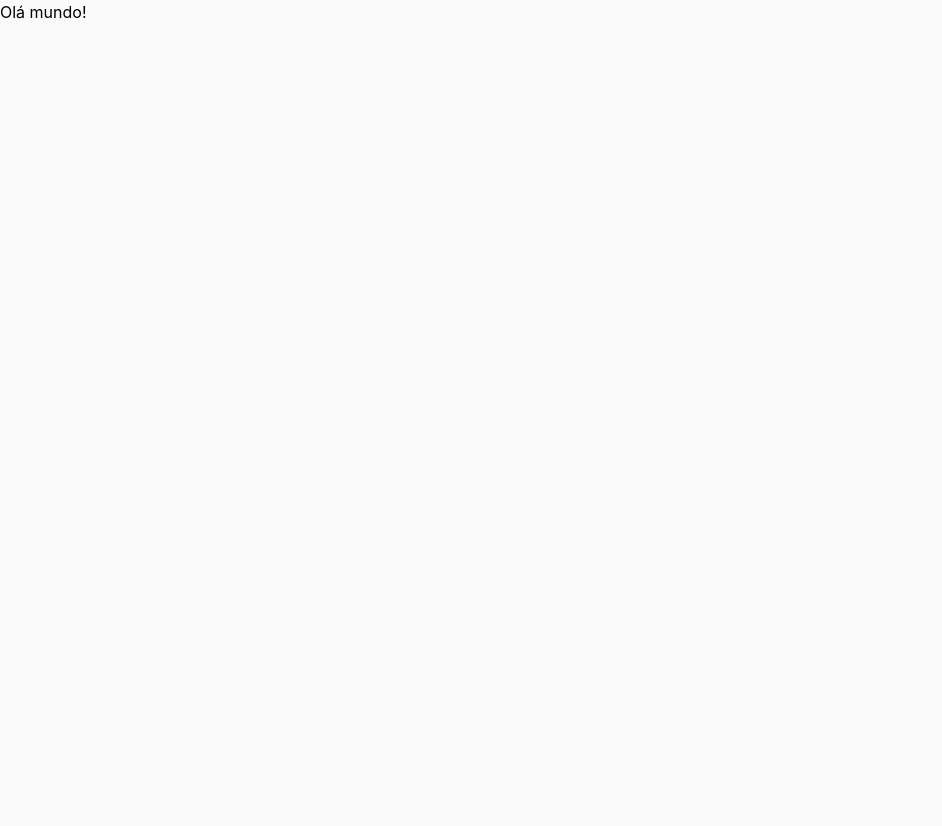
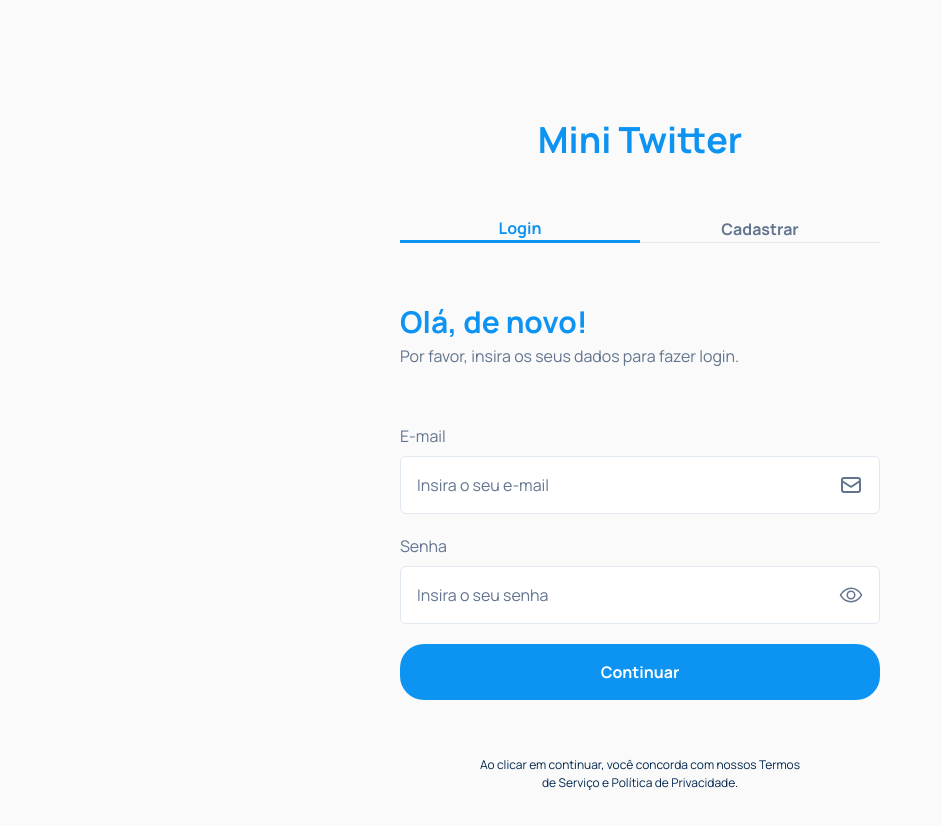
Before and after one commit to Breno-Mateus/mini_twitter, a React (Vite) app: page / in a window 1280 px wide. Shown: the top 826 px of the page, without its empty margins (0-942 px from the left). Before the commit the page ends 800 px from the top, so only its background shows below. Built offline with nearby package versions, Linux system fonts and the light colour scheme.

Commit message:
feat: add the form, login, and button components

```diff
--- a/package.json
+++ b/package.json
@@ -13,6 +13,7 @@
     "@tailwindcss/vite": "^4.2.1",
     "react": "^19.2.4",
     "react-dom": "^19.2.4",
+    "react-icons": "^5.6.0",
     "tailwindcss": "^4.2.1"
   },
   "devDependencies": {
--- a/src/App.tsx
+++ b/src/App.tsx
@@ -1,9 +1,10 @@
+import Login from "./components/Login/Login";
 
 function App() {
 
   return (
     <>
-      <p>Olá mundo!</p>
+      <Login />
     </>
   );
 }
--- /dev/null
+++ b/src/components/ButtonForms/ButtonForms.tsx
@@ -0,0 +1,23 @@
+interface ButtonFormsProps{
+  text: string;
+  active: boolean;
+  onClick: () => void;
+}
+
+
+function ButtonForms({ text, onClick, active }: ButtonFormsProps){
+  return (
+    <button
+      className={`w-1/2 hover:cursor-pointer text-[16px] font-bold ${
+        active
+          ? "border-textPrimary border-b-3 text-textPrimary"
+          : "border-borderPrimary border-b"
+      }`}
+      onClick={onClick}
+    >
+      {text}
+    </button>
+  );
+}
+
+export default ButtonForms;
--- /dev/null
+++ b/src/components/FormLogin/FormLogin.tsx
@@ -0,0 +1,47 @@
+import { HiOutlineMail } from "react-icons/hi";
+import { IoEyeOutline } from "react-icons/io5";
+
+function FormLogin() {
+  return(
+    <>
+      <div className="w-full">
+        <h2 className="text-textPrimary text-[30px] font-bold">Olá, de novo!</h2>
+        <p className="text-base font-normal">Por favor, insira os seus dados para fazer login.</p>
+      </div>
+
+      <form className="w-full flex flex-col gap-5">
+        <div className="flex flex-col gap-2">
+          <label htmlFor="email">E-mail</label>
+          <div className="bg-white rounded-md border border-borderPrimary p-4 flex items-center justify-between">
+            <input
+              id="email"
+              type="email"
+              placeholder="Insira o seu e-mail"
+              className="focus:outline-none focus:ring-0 placeholder:text-secundary w-9/12"
+            />
+            <HiOutlineMail className="text-2xl"/>
+          </div>
+        </div>
+
+        <div className="flex flex-col gap-2">
+          <label htmlFor="password">Senha</label>
+          <div className="bg-white rounded-md border border-borderPrimary p-4 flex items-center justify-between">
+            <input
+              id="password"
+              type="password"
+              placeholder="Insira o seu senha"
+              className="focus:outline-none focus:ring-0 placeholder:text-secundary w-9/12"
+            />
+            <IoEyeOutline className="text-2xl"/>
+          </div>
+        </div>
+
+        <button type="submit" className="bg-textPrimary rounded-3xl py-4 text-white text-[16px] font-bold">Continuar</button>
+      </form>
+
+      <p className="text-center text-[12px] font-normal text-[#02274F] w-[320px]">Ao clicar em continuar, você concorda com nossos Termos de Serviço e Política de Privacidade.</p>
+    </>
+  );
+}
+
+export default FormLogin;
--- /dev/null
+++ b/src/components/FormRegister/FormRegister.tsx
@@ -0,0 +1,61 @@
+import { HiOutlineMail } from "react-icons/hi";
+import { IoEyeOutline } from "react-icons/io5";
+import { IoPersonOutline } from "react-icons/io5";
+
+function FormRegister() {
+  return(
+    <>
+      <div className="w-full">
+        <h2 className="text-textPrimary text-[30px] font-bold">Olá, vamos começar!</h2>
+        <p className="text-base font-normal">Por favor, insira os dados solicitados para fazer cadastro.</p>
+      </div>
+
+      <form className="w-full flex flex-col gap-5">
+        <div className="flex flex-col gap-2">
+          <label htmlFor="name">Nome</label>
+          <div className="bg-white rounded-md border border-borderPrimary p-4 flex items-center justify-between">
+            <input
+              id="name"
+              type="text"
+              placeholder="Insira o seu nome"
+              className="focus:outline-none focus:ring-0 placeholder:text-secundary w-9/12"
+            />
+            <IoPersonOutline className="text-2xl"/>
+          </div>
+        </div>
+
+        <div className="flex flex-col gap-2">
+          <label htmlFor="email">E-mail</label>
+          <div className="bg-white rounded-md border border-borderPrimary p-4 flex items-center justify-between">
+            <input
+              id="email"
+              type="email"
+              placeholder="Insira o seu e-mail"
+              className="focus:outline-none focus:ring-0 placeholder:text-secundary w-9/12"
+            />
+            <HiOutlineMail className="text-2xl"/>
+          </div>
+        </div>
+
+        <div className="flex flex-col gap-2">
+          <label htmlFor="password">Senha</label>
+          <div className="bg-white rounded-md border border-borderPrimary p-4 flex items-center justify-between">
+            <input
+              id="password"
+              type="password"
+              placeholder="Insira o seu senha"
+              className="focus:outline-none focus:ring-0 placeholder:text-secundary w-9/12"
+            />
+            <IoEyeOutline className="text-2xl"/>
+          </div>
+        </div>
+
+        <button type="submit" className="bg-textPrimary rounded-3xl py-4 text-white text-[16px] font-bold">Continuar</button>
+      </form>
+
+      <p className="text-center text-[12px] font-normal text-[#02274F] w-[320px]">Ao clicar em continuar, você concorda com nossos Termos de Serviço e Política de Privacidade.</p>
+    </>
+  );
+}
+
+export default FormRegister;
--- /dev/null
+++ b/src/components/Login/Login.tsx
@@ -0,0 +1,40 @@
+import ButtonForms from "../ButtonForms/ButtonForms";
+import FormLogin from "../FormLogin/FormLogin";
+import { useState } from "react";
+import FormRegister from "../FormRegister/FormRegister";
+
+
+function Login() {
+
+  const [ currentForm, setCurrentForm ] = useState("login");
+
+  return (
+    <main className="flex flex-col justify-center items-center h-min-full gap-6 p-30">
+      <div className="flex flex-col items-center gap-14 w-120">
+        <header>
+          <h1 className="text-textPrimary text-center font-bold text-4xl">Mini Twitter</h1>
+        </header>
+
+        <div className="w-full flex justify-between">
+          <ButtonForms
+            text="Login"
+            onClick={() => setCurrentForm("login")}
+            active={currentForm === "login"}
+          />
+          <ButtonForms
+            text="Cadastrar"
+            onClick={() => setCurrentForm("cadastrar")}
+            active={currentForm === "cadastrar"}
+          />
+        </div>
+
+        {currentForm === "login"
+          ? <FormLogin />
+          : <FormRegister />
+        }
+      </div>
+    </main>
+  );
+}
+
+export default Login;
--- a/src/index.css
+++ b/src/index.css
@@ -1,10 +1,15 @@
+@import url('https://fonts.googleapis.com/css2?family=Manrope:wght@200..800&display=swap');
 @import "tailwindcss";
-
 
 @theme {
   --color-primary: #FAFAFA;
+  --color-secundary: #62748E;
+  --color-borderPrimary: #E2E8F0;
+  --color-textPrimary: #0D93F2;
 }
 
 body {
   background-color: var(--color-primary);
+  font-family: "Manrope", sans-serif;
+  color: var(--color-secundary);
 }
```
Also changed, not shown: 1 other file (tests, documents, lock files or other folders).
